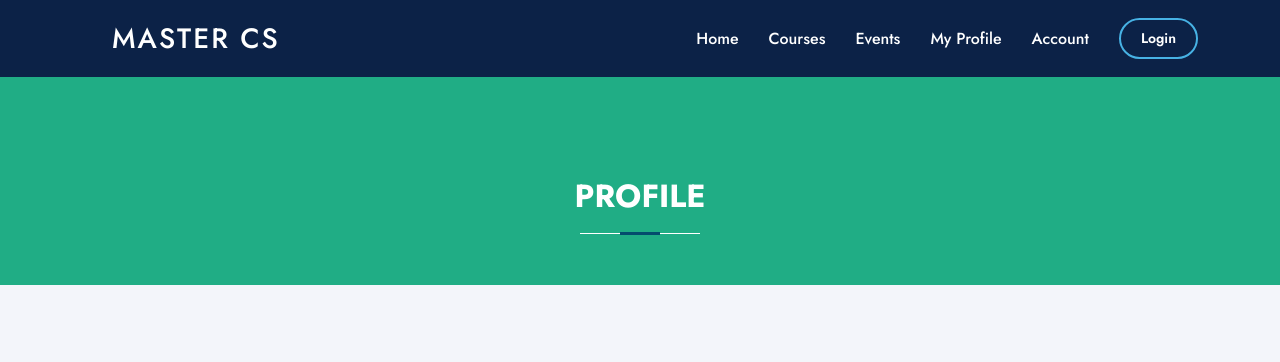
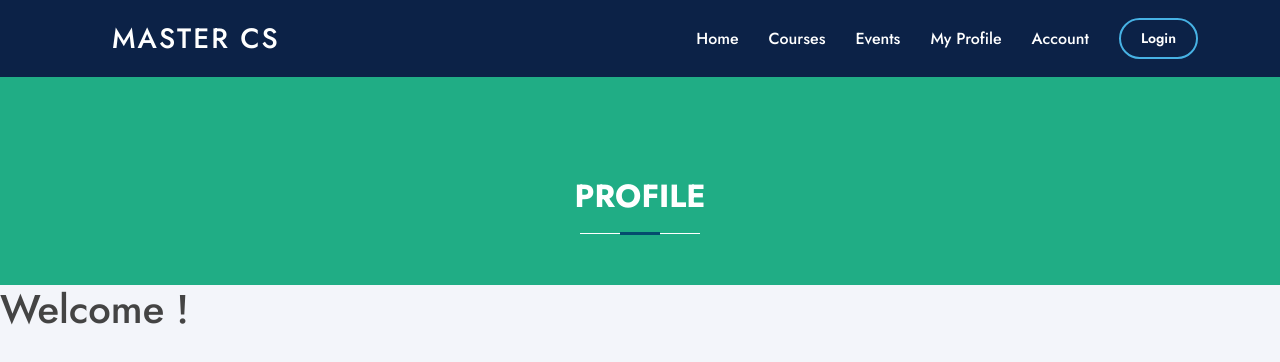
Before and after one commit to zhuqiashley/Senior-Project, a Vue app: page /Profile in a window 1280 px wide. Shown: the top 362 px of the page. Built offline with nearby package versions, Linux system fonts and the light colour scheme.

Commit message:
Adjusted profile

```diff
--- a/src/views/Profile.vue
+++ b/src/views/Profile.vue
@@ -1,8 +1,14 @@
+<!-- ======= TEMPLATE ======= -->
 <template>
     <custom-header title="Profile"></custom-header>
-  <div class="container mt-4">
-    <p>{{this.userid}}</p>
-  </div>
+  <!-- ======= UserProfilePage Section ======= -->
+  <section id="UserPage" class="d-flex align-items-center">
+    <div class="section-title">
+      <h1>Welcome {{this.userid}}!</h1>
+    </div>
+  </section>
+
+
 </template>
 
 <script>
```
